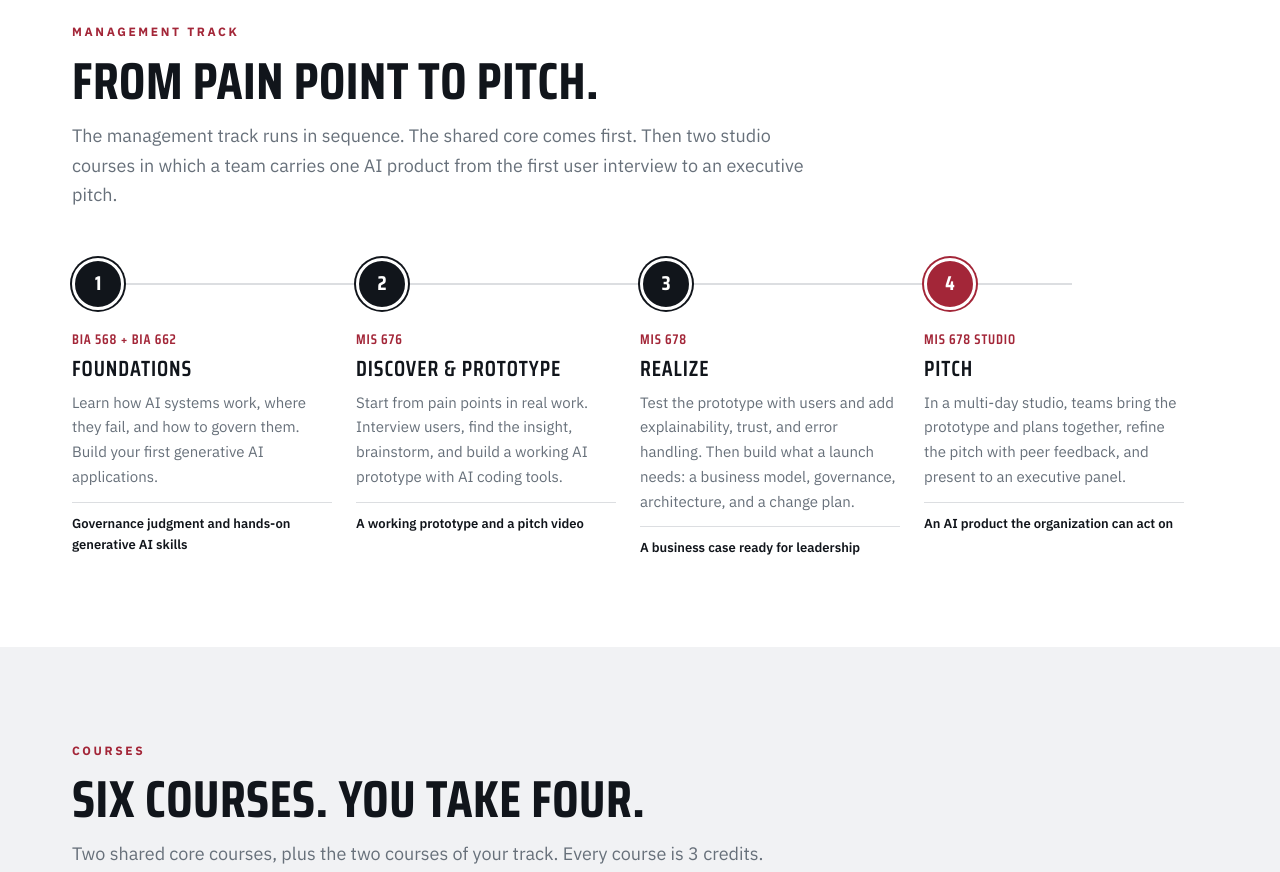
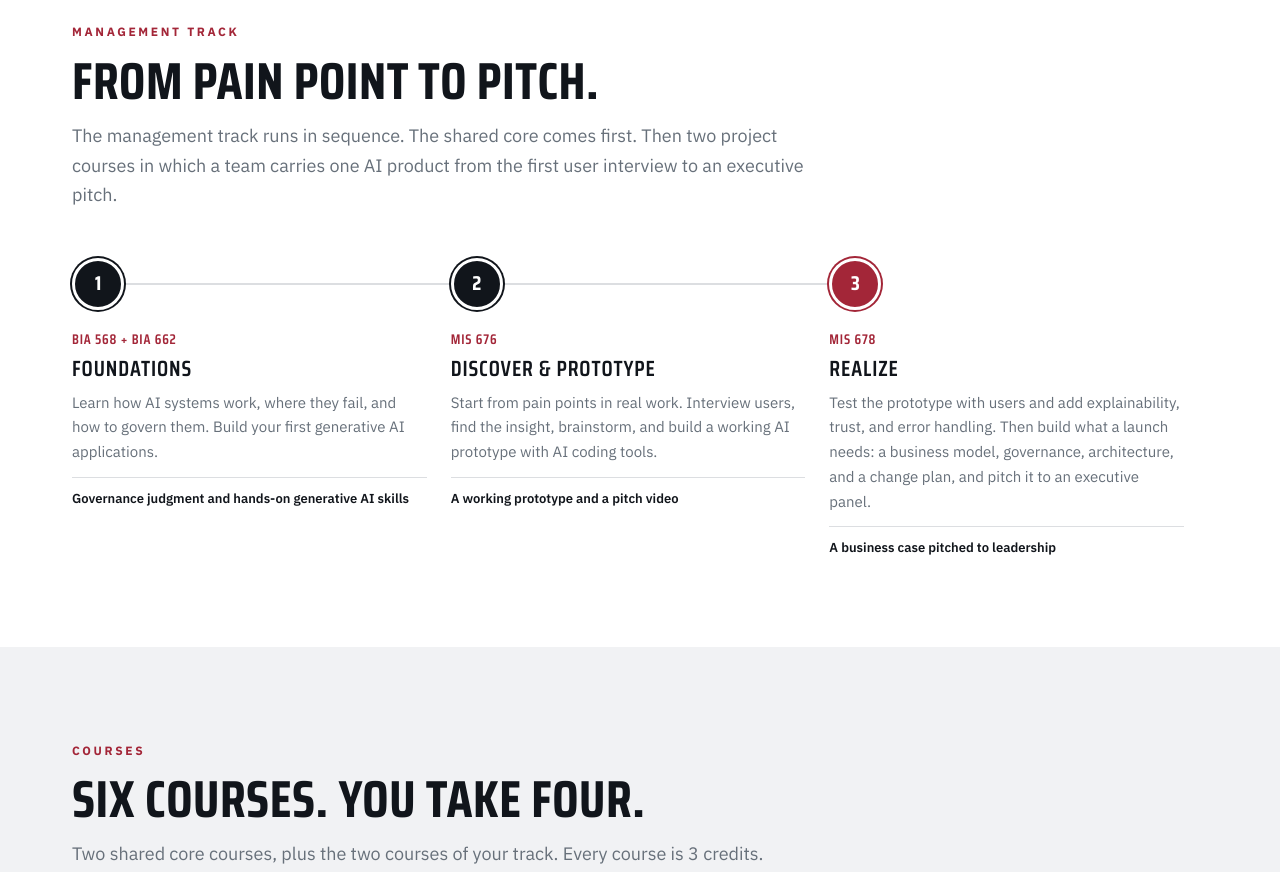
Before and after one commit to aronlindberg/aronlindberg.github.io, a plain HTML site: page mgt_of_ai/index.html in a window 1280 px wide. Shown: the part 2900-3772 px from the top of the page. Drawn offline with Linux system fonts and the light colour scheme.

Commit message:
Trim Management of AI track journey to three steps
Drop the separate MIS 678 pitch step and fold the executive pitch into
step 3. Remove studio wording from the page and the Build Studio footer
link, since Build Studio is not part of the certificate yet.

Co-Authored-By: Claude Opus 5.5 <noreply@anthropic.com>

```diff
--- a/mgt_of_ai/css/style.css
+++ b/mgt_of_ai/css/style.css
@@ -192,8 +192,8 @@ p  { color: var(--muted); }
 .track .btn { align-self: flex-start; }
 
 /* ---- Journey (management track) ---- */
-.journey { display: grid; grid-template-columns: repeat(4, 1fr); position: relative; counter-reset: step; }
-.journey::before { content: ''; position: absolute; top: 25px; left: 25px; right: 12%; height: 2px; background: var(--border); }
+.journey { display: grid; grid-template-columns: repeat(3, 1fr); position: relative; counter-reset: step; }
+.journey::before { content: ''; position: absolute; top: 25px; left: 25px; right: calc(100% / 3 - 26px); height: 2px; background: var(--border); }
 .step { position: relative; padding-right: 24px; }
 .step__num {
   width: 52px; height: 52px; border-radius: 50%; background: var(--navy); color: var(--white);
@@ -306,7 +306,7 @@ p  { color: var(--muted); }
   .intro, .tracks, .org, .contact { grid-template-columns: 1fr; gap: 32px; }
   .track-map { grid-template-columns: 1fr; }
   .tm-col + .tm-col { border-left: none; border-top: 1px solid var(--border); }
-  .journey { grid-template-columns: 1fr 1fr; gap: 36px 0; }
+  .journey { grid-template-columns: 1fr; gap: 36px 0; }
   .journey::before { display: none; }
   .outcomes { grid-template-columns: 1fr; }
   .footer__inner { grid-template-columns: 1fr 1fr; gap: 32px; }
--- a/mgt_of_ai/index.html
+++ b/mgt_of_ai/index.html
@@ -8,7 +8,7 @@
   <meta property="og:title" content="Management of AI — Graduate Certificate, Stevens School of Business">
   <meta property="og:description" content="Four courses, 12 credits, two tracks: build AI models, or design, govern, and launch AI products.">
   <meta property="og:type" content="website">
-  <link rel="stylesheet" href="css/style.css?v=1">
+  <link rel="stylesheet" href="css/style.css?v=2">
 </head>
 <body>
 
@@ -141,7 +141,7 @@
     <div class="section-header">
       <span class="label">Management Track</span>
       <h2>From pain point to pitch.</h2>
-      <p>The management track runs in sequence. The shared core comes first. Then two studio courses in which a team carries one AI product from the first user interview to an executive pitch.</p>
+      <p>The management track runs in sequence. The shared core comes first. Then two project courses in which a team carries one AI product from the first user interview to an executive pitch.</p>
     </div>
     <div class="journey">
       <div class="step">
@@ -162,15 +162,8 @@
         <div class="step__num">3</div>
         <div class="step__courses">MIS 678</div>
         <h4>Realize</h4>
-        <p>Test the prototype with users and add explainability, trust, and error handling. Then build what a launch needs: a business model, governance, architecture, and a change plan.</p>
-        <div class="step__out">A business case ready for leadership</div>
-      </div>
-      <div class="step">
-        <div class="step__num">4</div>
-        <div class="step__courses">MIS 678 studio</div>
-        <h4>Pitch</h4>
-        <p>In a multi-day studio, teams bring the prototype and plans together, refine the pitch with peer feedback, and present to an executive panel.</p>
-        <div class="step__out">An AI product the organization can act on</div>
+        <p>Test the prototype with users and add explainability, trust, and error handling. Then build what a launch needs: a business model, governance, architecture, and a change plan, and pitch it to an executive panel.</p>
+        <div class="step__out">A business case pitched to leadership</div>
       </div>
     </div>
   </div>
@@ -264,7 +257,7 @@
     <ul class="org-list">
       <li><h4><span>01</span>Your problems</h4><p>Teams start from pain points in their own jobs, so every prototype addresses real work.</p></li>
       <li><h4><span>02</span>Your leaders</h4><p>Final pitches go to an executive panel from your organization.</p></li>
-      <li><h4><span>03</span>Blended delivery</h4><p>Virtual workshop sessions, ending in an intensive multi-day studio to finish and pitch.</p></li>
+      <li><h4><span>03</span>Blended delivery</h4><p>A mix of virtual and on-site workshop sessions.</p></li>
       <li><h4><span>04</span>A Stevens credential</h4><p>Participants earn the Stevens graduate certificate in Management of AI, 12 graduate credits.</p></li>
     </ul>
   </div>
@@ -339,7 +332,6 @@
         <ul>
           <li><a href="https://www.stevens.edu/program/management-of-ai-ssb">Program Page</a></li>
           <li><a href="https://www.stevens.edu/school-business">School of Business</a></li>
-          <li><a href="https://build.stevens.edu/">Build Studio</a></li>
           <li><a href="https://gradadmissions.stevens.edu/apply/">Apply</a></li>
         </ul>
       </div>
```
